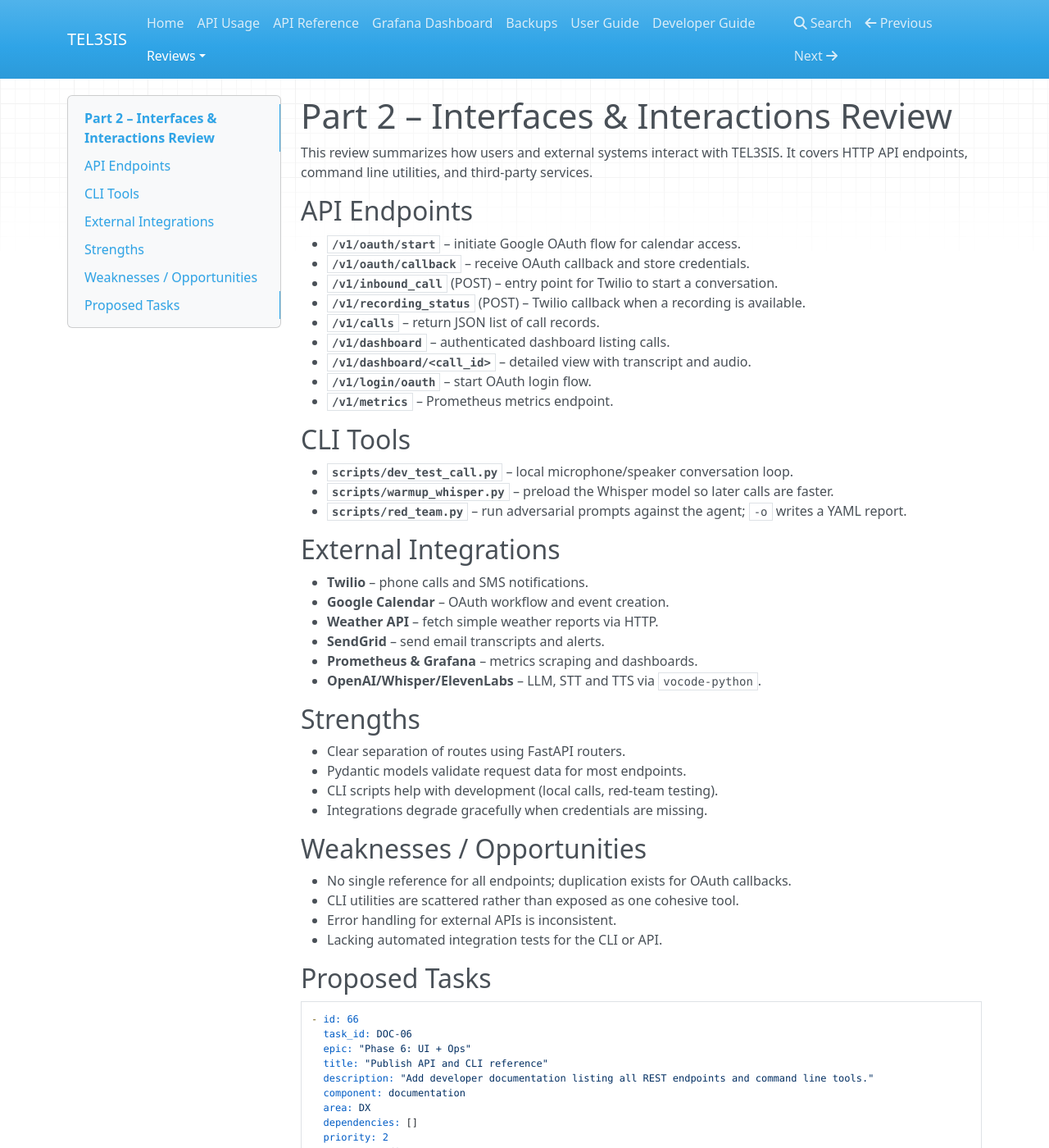
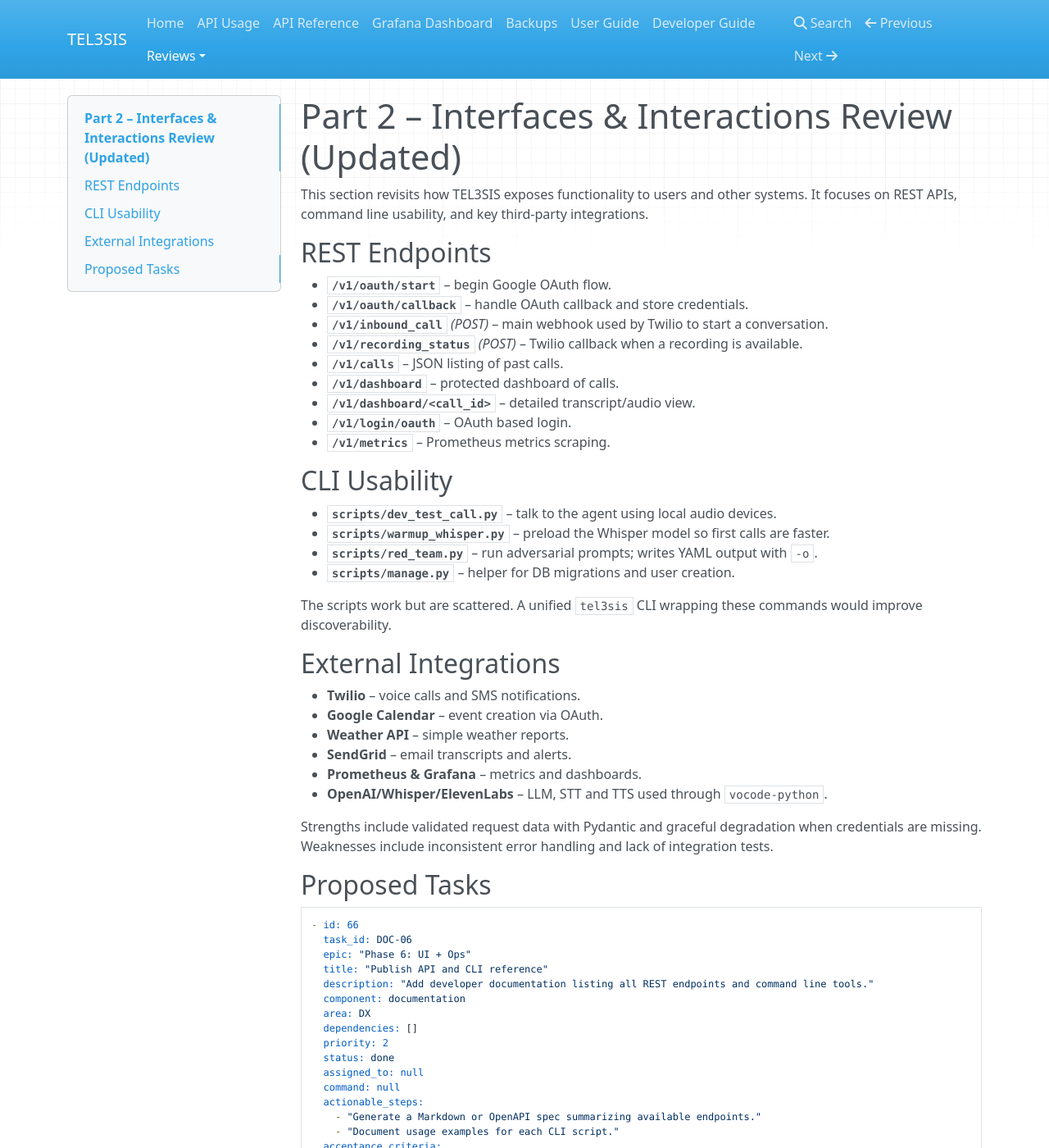
Before and after one commit to adrianwedd/TEL3SIS, an MkDocs documentation site: the page built from docs/reviews/interfaces_interactions_review.md, in a window 1280 px wide and 1400 px high. Shown: the whole window at 82% size. Built offline with MkDocs 1.6.1, drawn with Linux system fonts in a browser that asks for light colours; nearby versions of some CDN libraries.

Commit message:
docs: consolidate interfaces review

````diff
--- a/docs/reviews/interfaces_interactions_review.md
+++ b/docs/reviews/interfaces_interactions_review.md
@@ -1,42 +1,35 @@
-# Part 2 – Interfaces & Interactions Review
+# Part 2 – Interfaces & Interactions Review (Updated)
 
-This review summarizes how users and external systems interact with TEL3SIS. It covers HTTP API endpoints, command line utilities, and third‑party services.
+This section revisits how TEL3SIS exposes functionality to users and other systems. It focuses on REST APIs, command line usability, and key third‑party integrations.
 
-## API Endpoints
-- **`/v1/oauth/start`** – initiate Google OAuth flow for calendar access.
-- **`/v1/oauth/callback`** – receive OAuth callback and store credentials.
-- **`/v1/inbound_call`** (POST) – entry point for Twilio to start a conversation.
-- **`/v1/recording_status`** (POST) – Twilio callback when a recording is available.
-- **`/v1/calls`** – return JSON list of call records.
-- **`/v1/dashboard`** – authenticated dashboard listing calls.
-- **`/v1/dashboard/<call_id>`** – detailed view with transcript and audio.
-- **`/v1/login/oauth`** – start OAuth login flow.
-- **`/v1/metrics`** – Prometheus metrics endpoint.
+## REST Endpoints
+- **`/v1/oauth/start`** – begin Google OAuth flow.
+- **`/v1/oauth/callback`** – handle OAuth callback and store credentials.
+- **`/v1/inbound_call`** *(POST)* – main webhook used by Twilio to start a conversation.
+- **`/v1/recording_status`** *(POST)* – Twilio callback when a recording is available.
+- **`/v1/calls`** – JSON listing of past calls.
+- **`/v1/dashboard`** – protected dashboard of calls.
+- **`/v1/dashboard/<call_id>`** – detailed transcript/audio view.
+- **`/v1/login/oauth`** – OAuth based login.
+- **`/v1/metrics`** – Prometheus metrics scraping.
 
-## CLI Tools
-- **`scripts/dev_test_call.py`** – local microphone/speaker conversation loop.
-- **`scripts/warmup_whisper.py`** – preload the Whisper model so later calls are faster.
-- **`scripts/red_team.py`** – run adversarial prompts against the agent; `-o` writes a YAML report.
+## CLI Usability
+- **`scripts/dev_test_call.py`** – talk to the agent using local audio devices.
+- **`scripts/warmup_whisper.py`** – preload the Whisper model so first calls are faster.
+- **`scripts/red_team.py`** – run adversarial prompts; writes YAML output with `-o`.
+- **`scripts/manage.py`** – helper for DB migrations and user creation.
+
+The scripts work but are scattered. A unified `tel3sis` CLI wrapping these commands would improve discoverability.
 
 ## External Integrations
-- **Twilio** – phone calls and SMS notifications.
-- **Google Calendar** – OAuth workflow and event creation.
-- **Weather API** – fetch simple weather reports via HTTP.
-- **SendGrid** – send email transcripts and alerts.
-- **Prometheus & Grafana** – metrics scraping and dashboards.
-- **OpenAI/Whisper/ElevenLabs** – LLM, STT and TTS via `vocode-python`.
+- **Twilio** – voice calls and SMS notifications.
+- **Google Calendar** – event creation via OAuth.
+- **Weather API** – simple weather reports.
+- **SendGrid** – email transcripts and alerts.
+- **Prometheus & Grafana** – metrics and dashboards.
+- **OpenAI/Whisper/ElevenLabs** – LLM, STT and TTS used through `vocode-python`.
 
-## Strengths
-- Clear separation of routes using FastAPI routers.
-- Pydantic models validate request data for most endpoints.
-- CLI scripts help with development (local calls, red‑team testing).
-- Integrations degrade gracefully when credentials are missing.
-
-## Weaknesses / Opportunities
-- No single reference for all endpoints; duplication exists for OAuth callbacks.
-- CLI utilities are scattered rather than exposed as one cohesive tool.
-- Error handling for external APIs is inconsistent.
-- Lacking automated integration tests for the CLI or API.
+Strengths include validated request data with Pydantic and graceful degradation when credentials are missing. Weaknesses include inconsistent error handling and lack of integration tests.
 
 ## Proposed Tasks
 ```yaml
@@ -49,7 +42,7 @@ This review summarizes how users and external systems interact with TEL3SIS. It
   area: DX
   dependencies: []
   priority: 2
-  status: pending
+  status: done
   assigned_to: null
   command: null
   actionable_steps:
````
Also changed, not shown: docs/reviews/interfaces_and_interactions_review.md (deleted, +0 -90 lines).
